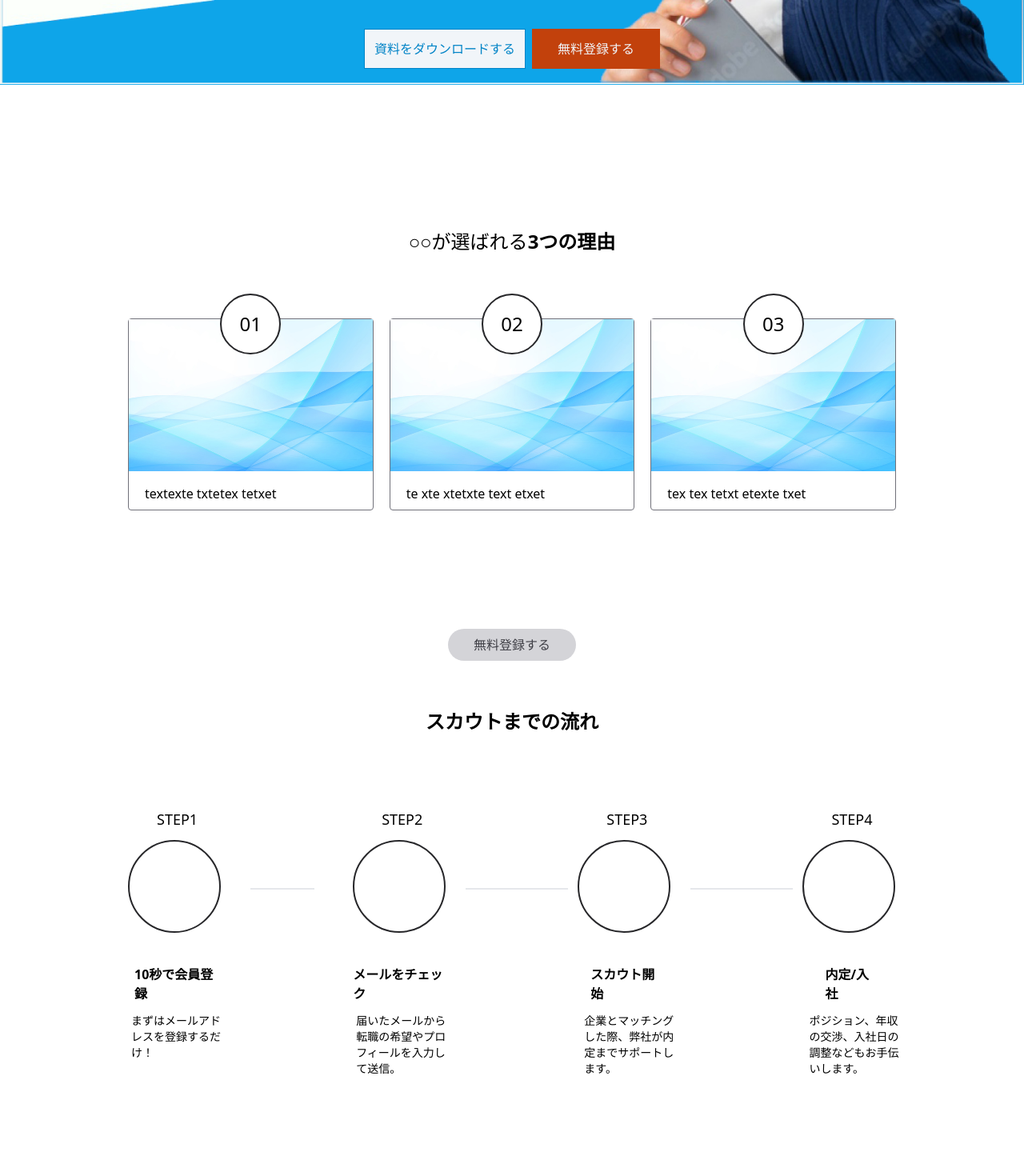
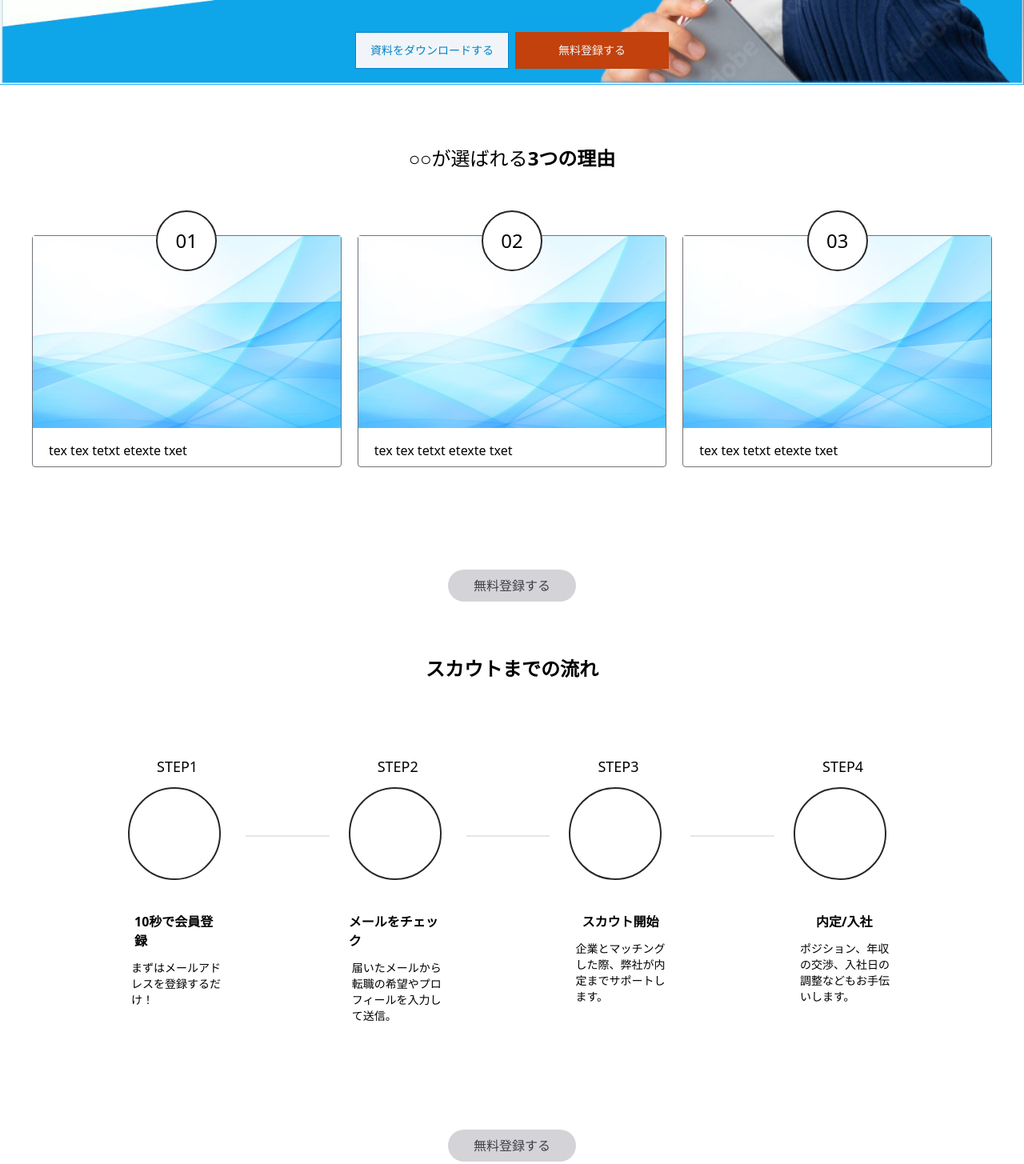
Before and after one commit to bonniarc/tailwindcss, a website: page public/index.html in a window 1280 px wide. Shown: the part 740-2195 px from the top of the page at 80% size. Drawn offline with nearby package versions, Linux system fonts and the light colour scheme.

Commit message:
Update index.html

```diff
--- a/public/index.html
+++ b/public/index.html
@@ -13,22 +13,17 @@
 </head>
 <body>
 
+    <header>
     <div>
-    <div>
-
-
-
-
 
         <nav class="bg-sky-500">
             <div>
             <header-list class="relative bg-sky-500 mt-2">
                 <div class="flex items-center text-white">
-
                     <logo class="px-5 ml-2 absolute top-5 text-xl">ロゴ</logo>
                 </div>
                 <div>
-                    <ul class="md:grid grid-flow-col auto-cols-max gap-3 text-slate-200 text-sm absolute top-5 text-center mx-20 md:mx-32">
+                    <ul class="md:flex auto-cols-max gap-3 text-slate-200 text-sm absolute top-5 text-center mx-20 md:mx-32">
                         <li href="#responsive-header" class="block mt-2 lg:inline-block text-sky-700 md:text-white hover:text-slate-300 mr-4">
                             選ばれる理由
                         </li>
@@ -38,143 +33,108 @@
                         <li href="#responsive-header" class="block mt-2 lg:inline-block text-sky-700 md:text-white hover:text-slate-300 mr-4">
                             よくあるご質問
                         </li>
-
                     </ul>
 
                     <div class="ml-96 absolute top-0 right-10">
 
-                        <button href="#" class="inline-block p-2 ml-2 my-4 rounded text-sm w-36 h-15 bg-slate-100 border-sky-600 border round hover:bg-gray-200 sm:top-40 lg:top-5 ">企業の方はこちら</button>
-                        <button href="#" class="inline-block p-2 ml-2 my-4 rounded text-sm w-36 h-15 bg-slate-100 border-sky-600 border round hover:bg-gray-200 sm:top-40 lg:top-5">お問い合わせ</button>
+                        <button href="#" class="inline-block p-2 ml-2 my-4 rounded text-sm w-36 h-15 bg-slate-100 border-sky-600 border text-sky-700 round hover:bg-gray-200 sm:top-40 lg:top-5 ">企業の方はこちら</button>
+                        <button href="#" class="inline-block p-2 ml-2 my-4 rounded text-sm w-36 h-15 bg-slate-100 border-sky-600 border text-sky-700 round hover:bg-gray-200 sm:top-40 lg:top-5">お問い合わせ</button>
+                    </div>
+
+                    <img class="w-full top-0 mb-5" src="../ladyy.PNG" alt="img">
+
+                    <div class="absolute top-5 my-20">
+                        <h1 class="mx-5 mt-10 md:mt-32  pl-8 pb-5 text-2xl md:text-5xl text-sky-600">新しい<span class="text-4xl md:text-7xl">自分</span>に</h1>
+                        <h1 class="mx-5 pl-8 pb-20 text-2xl md:text-5xl text-sky-600">出会おう。</h1>
+
+                    </div>
+
+                    <div class="absolute inset-x-0 bottom-0 mb-5 flex justify-center">
+                        <button href="#" class="md:p-3 md:w-48 bg-slate-100 text-xs md:text-sm text-sky-600 border-sky-600 border mr-2">資料をダウンロードする</button>
+                        <button href="#" class="md:p-3 w-32 md:w-48 bg-orange-700 text-xs md:text-sm text-slate-100">無料登録する</button>
                     </div>
 
                 </div>
 
+            </header-list>
+    </div>
+</header>
 
-
-
-                </header-list>
-
-
-            <div class="relative">
-                <img class="w-full top-0 mb-5" src="../ladyy.PNG" alt="img">
-
-                <div class="absolute top-5 my-20">
-                    <h1 class="mx-5 mt-10 md:mt-40  pl-5 pb-5 text-2xl md:text-5xl text-sky-600">新しい<span class="text-4xl md:text-7xl">自分</span>に</h1>
-                    <h1 class="mx-5 pl-5 pb-20 text-2xl md:text-5xl text-sky-600">出会おう。</h1>
-
+     <main>
+        <div class="">
+          <h1 class="text-center text-2xl pt-14 p-20">○○が選ばれる<span class="font-bold">3つの理由</span></h1>
+            <div class="relative grid grid-cols-3 gap-x-5 mx-10 md:mx-10 pb-32">
+                <div class="m-w-32 h-auto md:size-full bg-white border border-zinc-500 rounded relative ">
+                    <div class="box-content
+                    h-10 w-10 p-4 flex justify-center border-2 border-zinc-800 rounded-full text-2xl
+                    flex items-center absolute -top-8 left-1/2 transform -translate-x-1/2 bg-white z-10">01</div>
+                    <img class=" size-sm mb-2" src="../blueblue.jpg" alt="img">
+                    <a class="flex text-justified text-sm md:text-base py-2 px-5">tex tex tetxt etexte txet</a>
                 </div>
 
+                <div class="m-w-32 h-auto md:size-full bg-white border border-zinc-500 rounded relative">
+                    <div class="items-center box-content
+                    h-10 w-10 flex justify-center p-4 border-2 border-zinc-800 text-2xl rounded-full
+                    flex items-center absolute -top-8 left-1/2 transform -translate-x-1/2 bg-white z-10">02</div>
+                    <img class=" size-ms mb-2" src="../blueblue.jpg" alt="img">
+                    <a class="flex text-justified text-sm md:text-base py-2 px-5">tex tex tetxt etexte txet</a>
+                </div>
 
-                <div class="absolute inset-x-0 bottom-0 mb-5 flex justify-center">
-                    <button href="#" class="p-3 bg-slate-100 text-sky-600 border-sky-600 border mr-2">資料をダウンロードする</button>
-                    <button href="#" class="p-3 w-40 bg-orange-700 text-slate-100">無料登録する</button>
+                <div class="m-w-32 h-auto md:size-full bg-white border border-zinc-500 rounded relative">
+                    <div class="items-center box-content
+                    h-10 w-10 p-4 flex justify-center border-2 border-zinc-800 text-2xl  rounded-full
+                    flex items-center absolute -top-8 left-1/2 transform -translate-x-1/2 bg-white z-10 ">03</div>
+                    <img class=" size-ms mb-2" src="../blueblue.jpg" alt="img">
+                    <a class="flex text-justified text-sm md:text-base py-2 px-5">tex tex tetxt etexte txet</a>
                 </div>
 
             </div>
 
-
-
-
-
-
-                    </div>
-                   </div>
-
-
-
-
-
-
-                    </header>
-
-
-                <div class="main">
-
-
-                     <h1 class="text-center text-2xl pt-40 p-20">○○が選ばれる<span class="font-bold">3つの理由</span></h1>
-
-
-            <div class="relative md:flex content grid grid-cols-3 grid-row-3 flex content-center gap-x-32 md:gap-x-5 mx-10 md:mx-40 pb-32">
-
-                <div class="w-36 h-40 md:size-full bg-white border border-zinc-500 rounded relative">
-                    <div class="box-content
-                    h-10 w-10 p-4 flex justify-center border-2 border-zinc-800 rounded-full text-2xl
-                    flex items-center absolute -top-8 left-1/2 transform -translate-x-1/2 bg-white z-10">01</div>
-                    <img class=" size-sm mb-2" src="../blueblue.jpg" alt="img">
-                    <a class="flex text-justified py-2 px-5">textexte txtetex tetxet</a>
-
-
-                </div>
-
-                <div class="w-36 h-40 md:size-full bg-white border border-zinc-500 rounded relative">
-                    <div class="items-center box-content
-                    h-10 w-10 flex justify-center p-4 border-2 border-zinc-800 text-2xl rounded-full
-                    flex items-center absolute -top-8 left-1/2 transform -translate-x-1/2 bg-white z-10">02</div>
-                    <img class=" size-ms mb-2" src="../blueblue.jpg" alt="img">
-                    <a class="flex text-justified py-2 px-5">te xte xtetxte text etxet</a>
-                </div>
-
-                <div class="w-36 h-40 md:size-full bg-white border border-zinc-500 rounded relative">
-                    <div class="items-center box-content
-                    h-10 w-10 p-4 flex justify-center border-2 border-zinc-800 text-2xl  rounded-full
-                    flex items-center absolute -top-8 left-1/2 transform -translate-x-1/2 bg-white z-10 ">03</div>
-                    <img class=" size-ms mb-2" src="../blueblue.jpg" alt="img">
-                    <a class="flex text-justified py-2 px-5">tex tex tetxt etexte txet</a>
-                </div>
-
-            </div>
-
-
-
-
-
-
              <div class='flex flex-col items-center'>
-                     <button href="#" class="items-center p-2 m-5 w-40 rounded-full bg-zinc-300 text-zinc-700 object-center">無料登録する</button>
+                <button href="#" class="items-center p-2 mb-7 w-40 rounded-full bg-zinc-300 text-zinc-700 object-center">無料登録する</button>
             </div>
 
              <h1 class="text-center m-10 pb-10 text-2xl font-bold">スカウトまでの流れ</h1>
 
-
-
-                 <div class="relative grid grid-cols-7 mx-40 mt-5 pb-20 gap-x-6 flex content-center">
-                   <div class="content">
-                    <p class="mx-9 py-3 text-lg font-light">STEP1</p>
+            <div class="relative mx-auto md:flex justify-center md:mx-40 mt-5 pb-20 gap-x-0 md:gap-x-6 ">
+                <div class="items-center">
+                    <p class="mx-9 py-3 md:text-lg font-light">STEP1</p>
                     <div class="items-center box-content
                     h-20 w-20 p-4 border-2 border-zinc-800 rounded-full"></div>
-                    <p class="mt-10 px-2 font-semibold">10秒で会員登録</p>
-                    <p class="m-3 mx-1 w-28 text-justified text-sm">まずはメールアドレスを登録するだけ！</p>
+                    <p class="mt-10 px-2 font-semibold text-sm md:text-base">10秒で会員登録</p>
+                    <p class="m-3 mx-1 w-28 text-justified text-xs md:text-sm">まずはメールアドレスを登録するだけ！</p>
                 </div>
 
-                <hr class="h-0.5 w-20 ml-3 my-28 bg-gray-200 border-0 dark:bg-gray-700">
+                <hr class="invisible md:visible absolute md:relative h-0.5 w-32 my-28 bg-gray-200 border-0 dark:bg-gray-700">
+                <hr class="visible md:hidden h-32 w-0.5 m-3 mx-16 md:mx-2 bg-gray-200 border-0 dark:bg-gray-700">
 
-                <div class="content">
-                    <p class="mx-9 py-3 text-lg font-light">STEP2</p>
+                <div class="items-center">
+                    <p class="mx-9 py-3 md:text-lg font-light">STEP2</p>
                     <div class="items-center box-content
                     h-20 w-20 p-4 border-2 border-zinc-800 rounded-full"></div>
                     <p class="mt-10 font-semibold">メールをチェック</p>
                     <p class="text-sm text-justified m-3 mx-1 w-28">届いたメールから転職の希望やプロフィールを入力して送信。</p>
                 </div>
-                <hr class="h-0.5 w-32 my-28 bg-gray-200 border-0 dark:bg-gray-700">
+                <hr class="invisible md:visible absolute md:relative h-0.5 w-32 my-28 bg-gray-200 border-0 dark:bg-gray-700">
+                <hr class="visible md:hidden  h-32 w-0.5 m-3 mx-16 md:mx-2 bg-gray-200 border-0 dark:bg-gray-700">
 
-                <div class="content">
-                    <p class="mx-9 py-3 text text-lg font-light">STEP3</p>
+                <div class="items-center">
+                    <p class="mx-9 py-3 md:text-lg font-light">STEP3</p>
                     <div class="items-center box-content
                     h-20 w-20 p-4 border-2 border-zinc-800 rounded-full"></div>
                     <p class="mt-10 px-4 font-semibold">スカウト開始</p>
                     <p class="text-sm text-justified mt-3 mx-2 w-28">企業とマッチングした際、弊社が内定までサポートします。</p>
                 </div>
-                <hr class="h-0.5 w-32 my-28 bg-gray-200 border-0 dark:bg-gray-700">
+                <hr class="invisible md:visible absolute md:relative h-0.5 w-32 my-28 bg-gray-200 border-0 dark:bg-gray-700">
+                <hr class="visible md:hidden h-32 w-0.5 mb-20 mx-16 md:mx-2 bg-gray-200 border-0 dark:bg-gray-700">
 
                 <div class="content">
-                    <p class="mx-9 py-3 text-lg font-light">STEP4</p>
+                    <p class="mx-9 py-3 md:text-lg font-light">STEP4</p>
                     <div class="fitems-center box-content
                     h-20 w-20 p-4 border-2 border-zinc-800 rounded-full"></div>
                         <p class="mt-10 px-7 font-semibold">内定/入社</p>
                         <p class="text-sm text-justified mt-3 mx-2 w-28">ポジション、年収の交渉、入社日の調整などもお手伝いします。</p>
                     </div>
-
-
                  </div>
 
 
@@ -187,21 +147,15 @@
 
                        <h1 class="text-center m-10 pt-3 text-2xl font-bold">よくあるご質問</h1>
 
-
-
-
                     <div class="flex justify-center ">
-
-                        <table class="mx-16 md:mx-56 w-full border table-fixed">
+                        <table class="mx-40 min-w-80 size-full border table-fixed">
                             <tbody class="">
                                 <tr>
                                     <td class="px-5 py-4 border border-zinc-600">Q. 相談するだけでも良いでしょうか？
-
                                     <svg style="float:right" class="h-5 w-5" xmlns="http://www.w3.org/2000/svg" viewBox="0 0 448 512">
                                         <!--!Font Awesome Free 6.5.2 by @fontawesome - https://fontawesome.com License - https://fontawesome.com/license/free Copyright 2024 Fonticons, Inc.-->
                                         <path d="M256 80c0-17.7-14.3-32-32-32s-32 14.3-32 32V224H48c-17.7 0-32 14.3-32 32s14.3 32 32 32H192V432c0 17.7 14.3 32 32 32s32-14.3 32-32V288H400c17.7 0 32-14.3 32-32s-14.3-32-32-32H256V80z"/>
                                     </svg>
-
                                     </td>
                                </tr>
                                <tr>
@@ -252,13 +206,8 @@
                                     </svg>
                                     </td>
                                </tr>
-
-
                             </tbody>
                         </table>
-
-
-
 
 
                 </div>
@@ -268,14 +217,14 @@
 
 
                     <div class="flex justify-center">
-                       <div class="relative mx-16 md:mx-56 my-20 box-content
-                       w-4/5 h-72 px-4 border-2 border-sky-600 bg-sky-600">
+                       <div class="relative mx-20 my-20 box-content
+                       min-w-80 max-w-4/5 h-72 px-4 border-2 border-sky-600 bg-sky-600">
                     <h1 class="text-center text-slate-200 text-lg md:text-xl font-semibold my-5 mx-10 md:mx-20">新しい仕事に挑戦するなら〇〇〇〇</h1>
                     <h2 class="text-justified text-slate-200 md:text-lg font-semibold mx-10 md:mx-20">CMO株式会社は、デジタルマーケティングに関する事業を展開しています。 あなたの転職を、弊社の専門的な観点や知識からサポートいたします。</h2>
 
-                    <div= class="absolute top-52 ml-14 text-xs md:text-sm space-x-4">
-                        <button href="#" class="p-3 md:w-48 bg-slate-100 text-sky-600 border-sky-600 border">資料をダウンロードする</button>
-                       <button href="#" class="p-3 md:w-48 bg-orange-700 text-slate-100">無料登録する</button>
+                    <div= class="absolute inset-x-0 flex justify-center top-52 text-xs md:text-sm space-x-4">
+                        <button href="#" class="p-1.5 md:p-3 md:w-48 bg-slate-100 text-sky-600 border-sky-600 border">資料をダウンロードする</button>
+                       <button href="#" class="p-1.5 md:p-3 w-32 md:w-48 bg-orange-700 text-slate-100">無料登録する</button>
                      </div>
 
                        </div>
@@ -285,7 +234,7 @@
 
                 </div>
 
-
+            </main>
 
 
 
```
Lines whose indentation alone changed are shown as unchanged.
